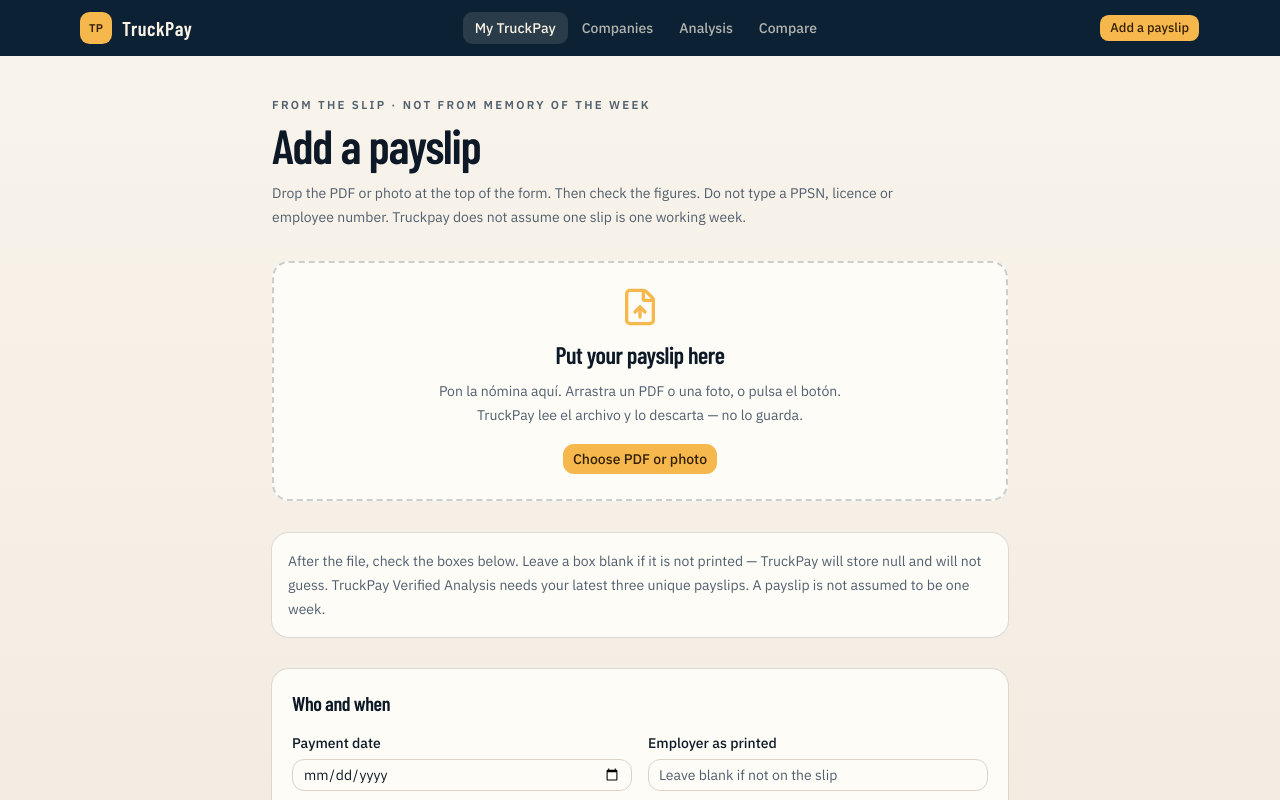
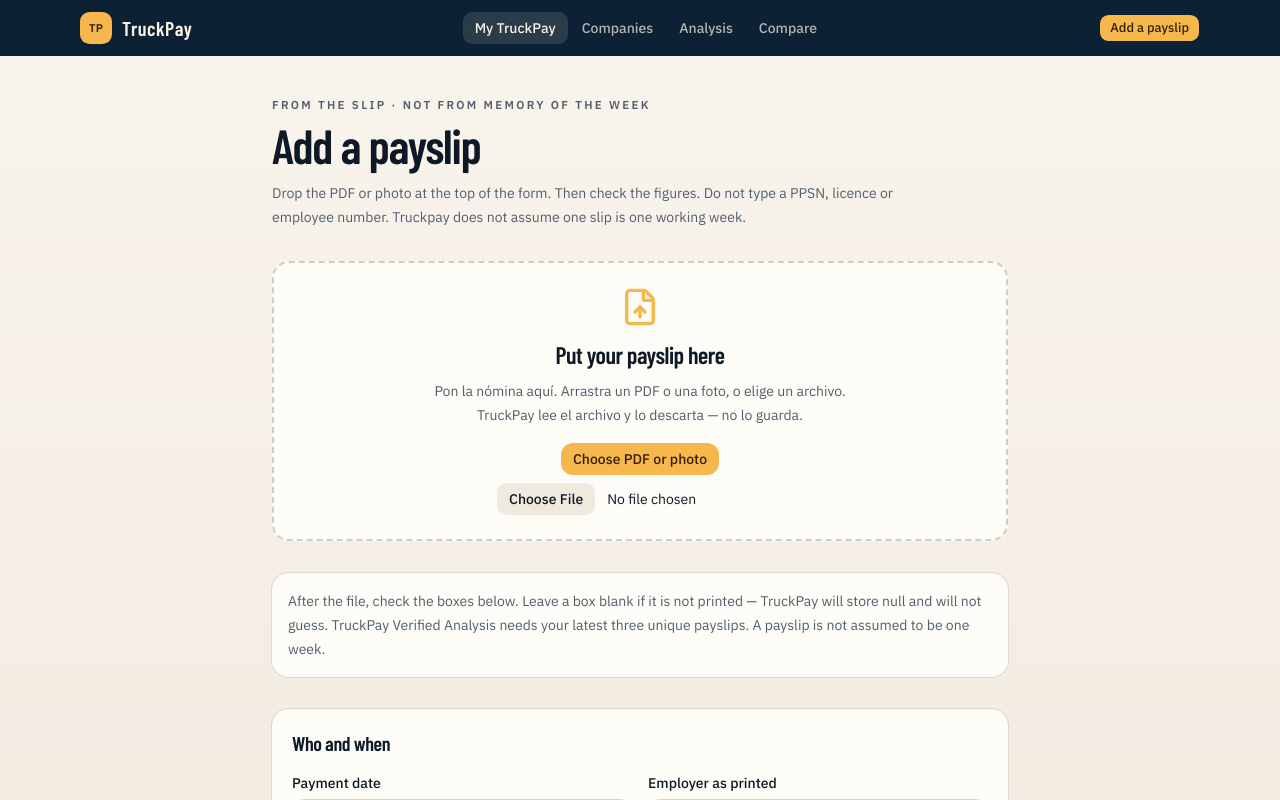
Before and after one commit to abrahammounadi8-dot/Truckpay, a Next.js app: page /payslips/new in a window 1280 px wide. Shown: the top 800 px of the page. Built offline with nearby package versions, Linux system fonts and the light colour scheme.

Commit message:
Show a real PDF/photo file picker on the payslip dropzone
The hidden overlay input was not delivering the chosen file. Drivers now get a visible file control, plus drag-and-drop, and a local photo preview.

Co-authored-by: abrahammounadi8 <abrahammounadi8@gmail.com>

```diff
--- a/src/components/payslip-form.tsx
+++ b/src/components/payslip-form.tsx
@@ -258,12 +258,9 @@ export function PayslipForm() {
   return (
     <form onSubmit={onSubmit} autoComplete="off" className="space-y-8">
       <section
-        className={`cursor-pointer rounded-xl border-2 border-dashed p-6 text-center transition-colors ${
+        className={`rounded-xl border-2 border-dashed p-6 text-center transition-colors ${
           dragging ? "border-accent bg-accent/10" : "border-foreground/20 bg-card"
         }`}
-        onClick={() => {
-          if (!readingFile) fileInputRef.current?.click();
-        }}
         onDragEnter={(event) => {
           event.preventDefault();
           setDragging(true);
@@ -279,45 +276,39 @@ export function PayslipForm() {
           void onPickFile(event.dataTransfer.files[0]);
         }}
       >
-        <input
-          ref={fileInputRef}
-          id="payslip-file"
-          name="payslip-file"
-          type="file"
-          accept="application/pdf,image/jpeg,image/png,image/webp,.pdf,.jpg,.jpeg,.png,.webp"
-          className="sr-only"
-          onChange={(event) => {
-            void onPickFile(event.target.files?.[0]);
-            event.target.value = "";
-          }}
-        />
         {photoPreview ? (
           // eslint-disable-next-line @next/next/no-img-element -- local object URL, never stored
           <img
             src={photoPreview}
             alt="Payslip photo you attached. Not stored on the server."
             className="mx-auto max-h-64 w-full max-w-md rounded-lg object-contain ring-1 ring-foreground/10"
-            onClick={(event) => event.stopPropagation()}
           />
         ) : (
           <FileUpIcon className="mx-auto size-10 text-accent" aria-hidden />
         )}
         <h2 className="font-heading mt-3 text-2xl font-semibold">Put your payslip here</h2>
         <p className="mx-auto mt-2 max-w-md text-sm leading-6 text-muted-foreground">
-          Pon la nómina aquí. Arrastra un PDF o una foto, o pulsa el botón. TruckPay lee el archivo y lo
+          Pon la nómina aquí. Arrastra un PDF o una foto, o elige un archivo. TruckPay lee el archivo y lo
           descarta — no lo guarda.
         </p>
-        <Button
-          type="button"
-          className="mt-4 bg-accent text-accent-foreground hover:bg-accent/90"
-          disabled={readingFile}
-          onClick={(event) => {
-            event.stopPropagation();
-            fileInputRef.current?.click();
-          }}
-        >
-          {readingFile ? "Reading…" : "Choose PDF or photo"}
-        </Button>
+        <label className="mt-4 inline-flex cursor-pointer flex-col items-center gap-2">
+          <span className="rounded-lg bg-accent px-3 py-1.5 text-sm font-medium text-accent-foreground">
+            {readingFile ? "Reading…" : "Choose PDF or photo"}
+          </span>
+          <input
+            ref={fileInputRef}
+            id="payslip-file"
+            name="payslip-file"
+            type="file"
+            accept="application/pdf,image/jpeg,image/png,image/webp,.pdf,.jpg,.jpeg,.png,.webp"
+            disabled={readingFile}
+            className="max-w-full text-sm file:mr-3 file:rounded-md file:border-0 file:bg-muted file:px-3 file:py-1.5 file:text-sm file:font-medium"
+            onChange={(event) => {
+              const file = event.target.files?.[0];
+              if (file) void onPickFile(file);
+            }}
+          />
+        </label>
         {fileLabel ? (
           <p className="mt-3 text-sm font-medium">
             Attached: {fileLabel}
```
